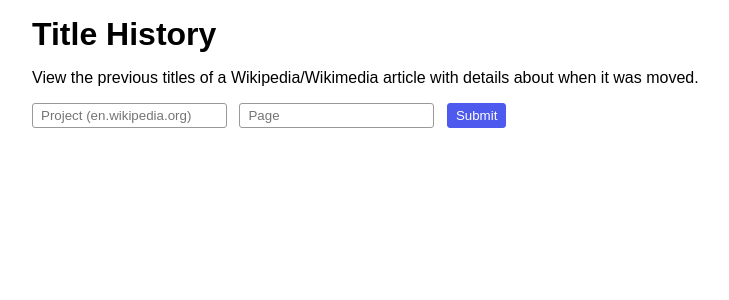
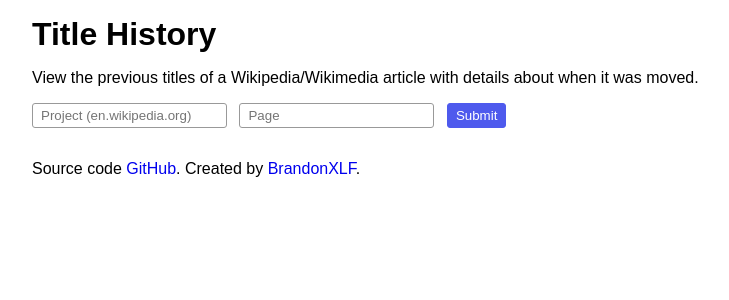
Before and after one commit to BrandonXLF/title-history, a Flask app: page / in a window 1280 px wide. Shown: the top 300 px of the page, without its empty margins (68-797 px from the left). Run offline with Flask 3, Linux system fonts and the light colour scheme; parts of the project's set-up code (start-up, migrations or seed data) failed here and were passed over.

Commit message:
Added footer

```diff
--- a/src/static/base.css
+++ b/src/static/base.css
@@ -17,6 +17,10 @@
 	margin: 1rem 0 0 0;
 }
 
+footer {
+	margin-top: 2rem;
+}
+
 h1 > a {
 	color: black;
 }
--- a/src/templates/base.html
+++ b/src/templates/base.html
@@ -1,15 +1,27 @@
 <!doctype html>
-<html>
+<html lang="en">
 	<head>
 		{% block head %}
-			<title>{% block title %}Title History{% endblock %}</title>
+			<title>
+				{% block title %}Title History{% endblock %}
+			</title>
 			<meta name="viewport" content="width=device-width, initial-scale=1.0">
 			<link rel="stylesheet" href="/static/base.css" />
 			<link rel="shortcut icon" type="image/png" href="/static/favicon.png">
 		{% endblock %}
 	</head>
 	<body>
-		<h1><a href="/">Title History</a></h1>
-		<main>{% block content %}{% endblock %}</main>
+		<h1>
+			<a href="/">
+				Title History
+			</a>
+		</h1>
+		<main>
+			{% block content %}{% endblock %}
+		</main>
+		<footer>
+			Source code <a href="https://github.com/BrandonXLF/title-history">GitHub</a>.
+			Created by <a href="https://en.wikipedia.org/wiki/User:BrandonXLF">BrandonXLF</a>.
+		</footer>
 	</body>
 </html>
```
